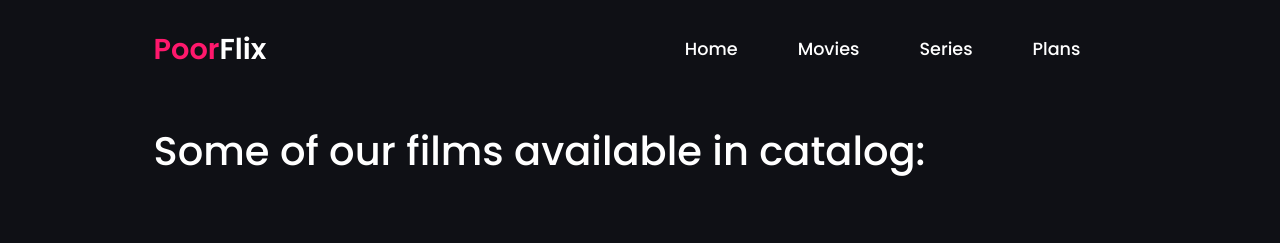
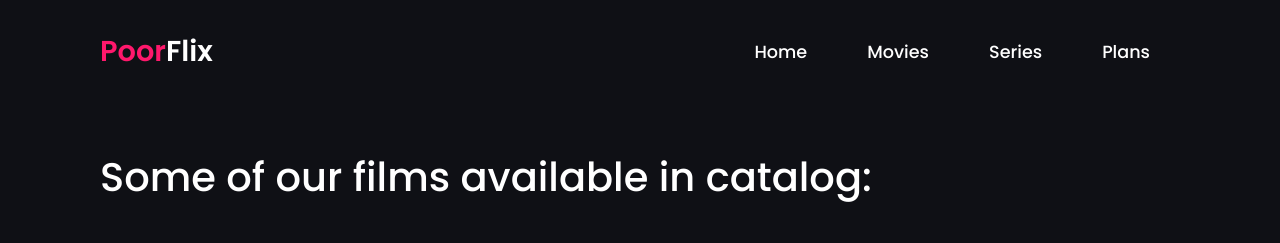
Before and after one commit to IagoVianaa/PjJS_Streaming, a plain HTML site: page filmes.html in a window 1280 px wide. Drawn offline with nearby package versions, Linux system fonts and the light colour scheme; no server answers.

Commit message:
melhorando layout

```diff
--- a/STYLE/filmes.css
+++ b/STYLE/filmes.css
@@ -17,28 +17,17 @@ body{
     min-height: 100vh;
     background-color: #0f1015;
     color: white;
+    line-height: normal;
 }
 
-header{
+header {
     display: flex;
     align-items: center;
     justify-content: space-between;
     background: transparent;
-    padding: 28px 12%;
+    margin: 30px 100px 0px;
     transition: all .50s ease;
 }
-
-#movies{
-    max-width: 1380px;
-    width: 100%;
-    margin: auto;
-    display: flex;
-    justify-content: center;
-    align-items: center;
-
-    margin-top: 30px;
-}
-
 
 .logo .logo-text{
     color: #FF186C;
@@ -58,6 +47,7 @@ header{
 .navbar{
     display: flex;
     margin-bottom: 0rem;
+    padding: 0rem;
 }
 
 .navbar a{
@@ -77,14 +67,20 @@ header{
 
 main {
     display: flex;
-    flex-wrap: wrap;
-    justify-content: space-around;
+    flex-direction: column;
     margin: 80px 100px;
-    gap: 100px 20px;
 }
 
 h1 {
     color: white;
+}
+
+#movies{
+    display: flex;
+    flex-wrap: wrap;
+    justify-content: space-around;
+    row-gap: 80px;
+    margin-top: 30px;
 }
 
 
@@ -92,6 +88,7 @@ h1 {
     display: flex;
     flex-direction: column;
     width: 20%;
+    padding-right: 50px;
 }
 
 .conteudo-filme img {
@@ -112,8 +109,3 @@ h1 {
     flex-direction: column;
     gap: 30px;
 }
-
-h1{
-    padding: 28px 12%;
-
-}
--- a/STYLE/home.css
+++ b/STYLE/home.css
@@ -16,12 +16,11 @@ body {
 }
 
 header {
-
     display: flex;
     align-items: center;
     justify-content: space-between;
     background: transparent;
-    padding: 28px 12%;
+    margin: 30px 100px 0px;
     transition: all .50s ease;
 }
 
@@ -51,7 +50,6 @@ header {
     padding: 5px 0;
     margin: 0 30px;
     transition: all .50s ease;
-
 }
 
 .navbar a:hover {
--- a/STYLE/planos.css
+++ b/STYLE/planos.css
@@ -20,12 +20,21 @@ body {
 }
 
 header {
+    display: flex;
+    align-items: center;
+    justify-content: space-between;
+    background: transparent;
+    margin: 30px 100px 0px;
+    transition: all .50s ease;
+}
 
+.pricing-card-header {
   display: flex;
   align-items: center;
   justify-content: space-between;
   background: transparent;
   padding: 28px 12%;
+  margin: 0;
   transition: all .50s ease;
 }
 
--- a/STYLE/series.css
+++ b/STYLE/series.css
@@ -17,17 +17,17 @@ body{
     min-height: 100vh;
     background-color: #0f1015;
     color: white;
+    line-height: normal;
 }
 
-header{
+header {
     display: flex;
     align-items: center;
     justify-content: space-between;
     background: transparent;
-    padding: 28px 12%;
+    margin: 30px 100px 0px;
     transition: all .50s ease;
 }
-
 
 .logo .logo-text{
     color: #FF186C;
@@ -47,6 +47,7 @@ header{
 .navbar{
     display: flex;
     margin-bottom: 0rem;
+    padding: 0rem;
 }
 
 .navbar a{
@@ -62,21 +63,24 @@ header{
     color: #FF186C;
 }
 
-.navbar a.active{
-    color: #FF186C;
-}
 
 
 main {
     display: flex;
-    flex-wrap: wrap;
-    justify-content: space-around;
+    flex-direction: column;
     margin: 80px 100px;
-    gap: 100px 20px;
 }
 
 h1 {
     color: white;
+}
+
+#series{
+    display: flex;
+    flex-wrap: wrap;
+    justify-content: space-around;
+    row-gap: 80px;
+    margin-top: 30px;
 }
 
 
@@ -84,6 +88,7 @@ h1 {
     display: flex;
     flex-direction: column;
     width: 20%;
+    padding-right: 50px;
 }
 
 .conteudo-filme img {
@@ -104,20 +109,3 @@ h1 {
     flex-direction: column;
     gap: 30px;
 }
-
-
-#series{
-    max-width: 1380px;
-    width: 100%;
-    margin: auto;
-    display: flex;
-    justify-content: center;
-    align-items: center;
-
-    margin-top: 30px;
-}
-
-h1{
-    padding: 28px 12%;
-
-}
--- a/filmes.html
+++ b/filmes.html
@@ -13,7 +13,6 @@
 </head>
 
 <body>
-    <div class="header">
     <header>
 
         <a href="index.html" class="logo"><span class="logo-text">Poor</span><span>Flix</span></a>
@@ -28,11 +27,12 @@
         </ul>
 
     </header>
+
+    <main>
+
         <h1>Some of our films available in catalog: </h1>
 
-
-        <main id="movies">
-
+        <div id="movies"></div>
 
     </main>
 
```
Also changed, not shown: series.html (+5 -6 lines). Lines whose indentation alone changed are shown as unchanged.
